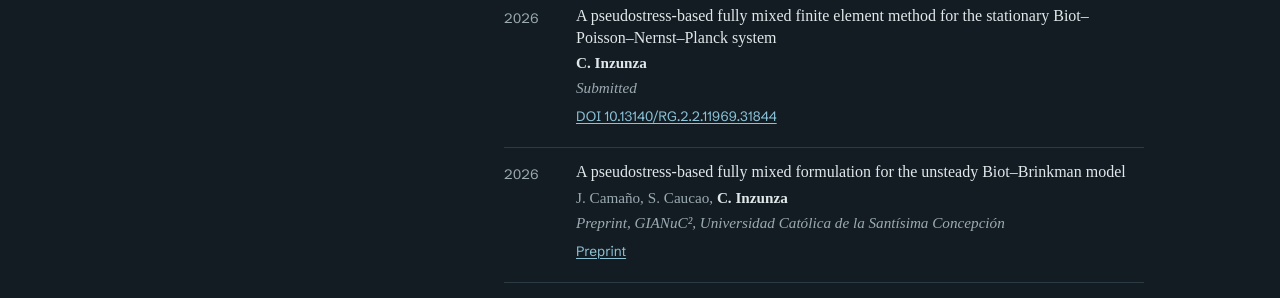
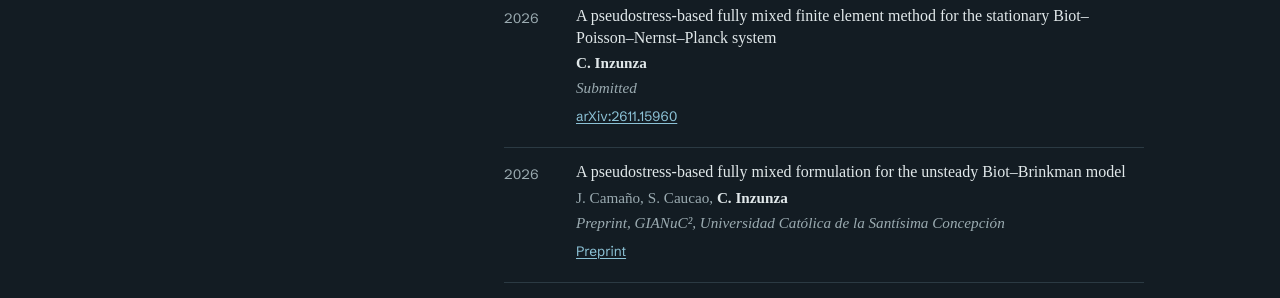
Before and after one commit to Crinzunza/crinzunza.github.io, a Jekyll site: the page built from research.html, in a window 1280 px wide and 900 px high, scrolled down 1368 px. Shown: the part 152-450 px from the top of the window. Built offline with Jekyll 4.4.1, drawn with Linux system fonts in a browser that asks for light colours; some web fonts are replaced; some of the changed text lies outside the part shown.

Commit message:
Biot–PNP paper: link arXiv:2611.15960 instead of the ResearchGate DOI
Co-Authored-By: Claude Opus 5.5 <noreply@anthropic.com>
Claude-Session: https://claude.ai/code/session_01NmkcbZxVKqo5eyoDBFvQtJ

```diff
--- a/_data/news.yml
+++ b/_data/news.yml
@@ -14,7 +14,7 @@
 - date: 2026-11
   en: "Submitted: a pseudostress-based fully mixed finite element method for the stationary Biot–Poisson–Nernst–Planck system."
   es: "Enviado: un método de elementos finitos totalmente mixto basado en pseudotensiones para el sistema estacionario de Biot–Poisson–Nernst–Planck."
-  link: "/research/"
+  link: "https://arxiv.org/abs/2611.15960"
 
 - date: 2026-11
   en: "Joined the Department of Mathematics, Universidad de La Serena, as a full-time faculty member."
--- a/_data/publications.yml
+++ b/_data/publications.yml
@@ -20,7 +20,7 @@
   status: review
   topics: [poro, transport, apost]
   fondecyt: true
-  doi: "10.13140/RG.2.2.11969.31844"
+  arxiv: "2611.15960"
 
 - title: "Mixed finite element methods for a heat-assisted model of sedimentation"
   authors: "J. Careaga, C. Inzunza"
```
Also changed, not shown: 2 other files.
